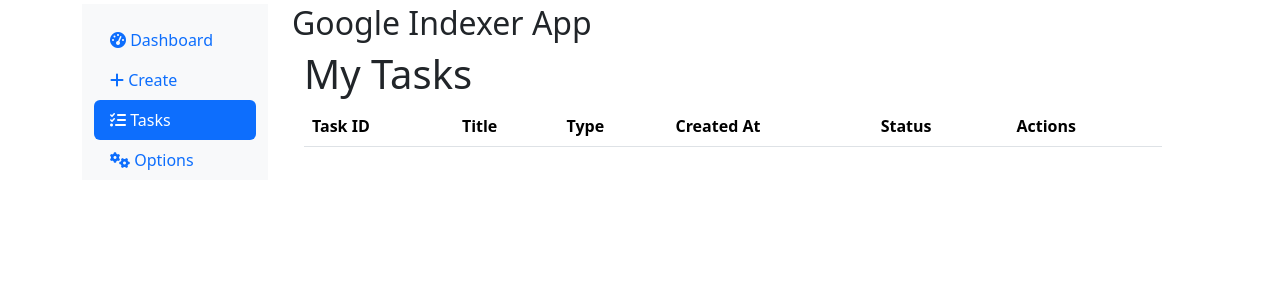
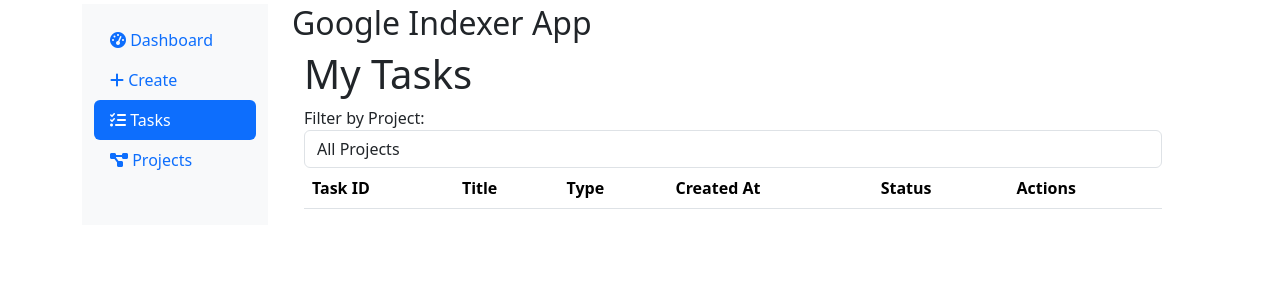
Before and after one commit to geopopos/custom_lander_v2, a Django app: page /google_indexer/task/list/ in a window 1280 px wide. Shown: the part 56-356 px from the top of the page. Run offline with Django 4.2, Linux system fonts and the light colour scheme; the visitor is signed in with stand-in values (Sample User, id 1); data that the repository does not hold is empty; parts of the project's set-up code (start-up, migrations or seed data) failed here and were passed over; some libraries are stand-ins or nearby versions.

Commit message:
added projects to the google indexer

```diff
--- a/custom_lander_creator_v2/google_indexer/urls.py
+++ b/custom_lander_creator_v2/google_indexer/urls.py
@@ -1,6 +1,11 @@
 from django.urls import path
 
 from .views import home_view
+from .views import project_create_view  # Add
+from .views import project_edit_view  # Add
+from .views import project_list_view  # Add
+from .views import project_membership_remove_view  # Add
+from .views import project_membership_view  # Add
 from .views import task_create_view  # Add
 from .views import task_detail_view  # Add
 from .views import task_list_view  # Add
@@ -13,4 +18,17 @@
     path("task/list/", task_list_view, name="task_list"),  # Add
     path("task/<str:task_id>/", task_detail_view, name="task_detail"),  # Add
     path("task/<str:task_id>/result/", task_result_view, name="task_result"),  # Add
+    path("project/list/", project_list_view, name="project_list"),  # Add
+    path("project/create/", project_create_view, name="project_create"),  # Add
+    path("project/<int:pk>/edit/", project_edit_view, name="project_edit"),  # Add
+    path(
+        "project/<int:pk>/membership/",
+        project_membership_view,
+        name="project_membership",
+    ),  # Add
+    path(
+        "project/<int:project_pk>/membership/<int:membership_pk>/remove/",
+        project_membership_remove_view,
+        name="project_membership_remove",
+    ),  # Add)
 ]
--- a/custom_lander_creator_v2/google_indexer/views.py
+++ b/custom_lander_creator_v2/google_indexer/views.py
@@ -14,10 +14,17 @@
 from django.shortcuts import render
 from django.views.generic import View
 
+from custom_lander_creator_v2.users.models import User
+
+from .forms import ProjectForm
+from .forms import ProjectMembershipForm
 from .forms import TaskForm
+from .models import Project
+from .models import ProjectMembership
 from .models import Task
 from .models import TaskResult
 from .models import TaskStatus
+from .tasks import send_email
 
 
 class HomeView(LoginRequiredMixin, View):
@@ -51,15 +58,16 @@
 
 class TaskCreateView(LoginRequiredMixin, View):
     def get(self, request, *args, **kwargs):
-        form = TaskForm()
+        form = TaskForm(user=request.user)
         return render(request, "google_indexer/task_form.html", {"form": form})
 
     def post(self, request, *args, **kwargs):
-        form = TaskForm(request.POST)
+        form = TaskForm(request.POST, user=request.user)
         if form.is_valid():
             title = form.cleaned_data["title"]
             task_type = form.cleaned_data["task_type"]
             urls = form.cleaned_data["urls"].splitlines()
+            project = form.cleaned_data["project"]
 
             # Fetch the API key from environment variables
             api_key = os.getenv("SPEEDYINDEX_API_KEY")
@@ -89,6 +97,7 @@
                 # Save the task to the database
                 Task.objects.create(
                     user=request.user,
+                    project=project,
                     task_id=task_id,
                     title=title,
                     task_type=task_type,
@@ -110,8 +119,20 @@
 
 class TaskListView(LoginRequiredMixin, View):
     def get(self, request, *args, **kwargs):
-        tasks = Task.objects.filter(user=request.user).order_by("-created_at")
-        return render(request, "google_indexer/task_list.html", {"tasks": tasks})
+        user_projects = Project.objects.filter(memberships__user=request.user)
+        project_id = request.GET.get("project_id")
+        if project_id:
+            tasks = Task.objects.filter(
+                user=request.user,
+                project_id=project_id,
+            ).order_by("-created_at")
+        else:
+            tasks = Task.objects.filter(user=request.user).order_by("-created_at")
+        return render(
+            request,
+            "google_indexer/task_list.html",
+            {"tasks": tasks, "projects": user_projects, "selected_project": project_id},
+        )
 
     def post(self, request, *args, **kwargs):
         task_id = request.POST.get("task_id")
@@ -258,3 +279,118 @@
 
 
 task_result_view = TaskResultView.as_view()
+
+
+class ProjectListView(LoginRequiredMixin, View):
+    def get(self, request, *args, **kwargs):
+        projects = Project.objects.filter(memberships__user=request.user)
+        return render(
+            request,
+            "google_indexer/project_list.html",
+            {"projects": projects},
+        )
+
+
+project_list_view = ProjectListView.as_view()
+
+
+class ProjectCreateView(LoginRequiredMixin, View):
+    def get(self, request, *args, **kwargs):
+        form = ProjectForm()
+        return render(request, "google_indexer/project_form.html", {"form": form})
+
+    def post(self, request, *args, **kwargs):
+        form = ProjectForm(request.POST)
+        if form.is_valid():
+            project = form.save(commit=False)
+            project.admin = request.user
+            project.save()
+            ProjectMembership.objects.create(
+                project=project,
+                user=request.user,
+                role="admin",
+            )
+            messages.success(request, "Project created successfully.")
+            return redirect("google_indexer:project_list")
+        return render(request, "google_indexer/project_form.html", {"form": form})
+
+
+project_create_view = ProjectCreateView.as_view()
+
+
+class ProjectEditView(LoginRequiredMixin, View):
+    def get(self, request, pk, *args, **kwargs):
+        project = get_object_or_404(Project, pk=pk, admin=request.user)
+        form = ProjectForm(instance=project)
+        return render(request, "google_indexer/project_form.html", {"form": form})
+
+    def post(self, request, pk, *args, **kwargs):
+        project = get_object_or_404(Project, pk=pk, admin=request.user)
+        form = ProjectForm(request.POST, instance=project)
+        if form.is_valid():
+            form.save()
+            messages.success(request, "Project updated successfully.")
+            return redirect("google_indexer:project_list")
+        return render(request, "google_indexer/project_form.html", {"form": form})
+
+
+project_edit_view = ProjectEditView.as_view()
+
+# views.py
+
+
+class ProjectMembershipView(LoginRequiredMixin, View):
+    def get(self, request, pk, *args, **kwargs):
+        project = get_object_or_404(Project, pk=pk, admin=request.user)
+        form = ProjectMembershipForm()
+        members = ProjectMembership.objects.filter(project=project)
+        return render(
+            request,
+            "google_indexer/project_membership.html",
+            {"form": form, "project": project, "members": members},
+        )
+
+    def post(self, request, pk, *args, **kwargs):
+        project = get_object_or_404(Project, pk=pk, admin=request.user)
+        form = ProjectMembershipForm(request.POST)
+        if form.is_valid():
+            email = form.cleaned_data["email"]
+            role = form.cleaned_data["role"]
+            user, created = User.objects.get_or_create(email=email)
+            if created:
+                user.username = email.split("@")[0]
+                user.save()
+
+            ProjectMembership.objects.create(project=project, user=user, role=role)
+            send_email.delay(
+                f"You were invited to join the project {project.name}",
+                "YES",
+                [email],
+            )
+            messages.success(request, "Member added successfully.")
+            return redirect("google_indexer:project_membership", pk=project.pk)
+        members = ProjectMembership.objects.filter(project=project)
+        return render(
+            request,
+            "google_indexer/project_membership.html",
+            {"form": form, "project": project, "members": members},
+        )
+
+
+project_membership_view = ProjectMembershipView.as_view()
+
+
+class ProjectMembershipRemoveView(LoginRequiredMixin, View):
+    def post(self, request, project_pk, membership_pk, *args, **kwargs):
+        project = get_object_or_404(Project, pk=project_pk, admin=request.user)
+        membership = get_object_or_404(
+            ProjectMembership,
+            pk=membership_pk,
+            project=project,
+        )
+        membership.delete()
+        messages.success(request, "Member removed successfully.")
+        return redirect("google_indexer:project_membership", pk=project.pk)
+
+
+project_membership_remove_view = ProjectMembershipRemoveView.as_view()
--- a/custom_lander_creator_v2/templates/google_indexer/google_indexer_base.html
+++ b/custom_lander_creator_v2/templates/google_indexer/google_indexer_base.html
@@ -35,10 +35,10 @@
               </a>
             </li>
             <li class="nav-item">
-              {% url 'custom_lander_creator:options' as options_url %}
-              <a class="nav-link {% if request.path == options_url %}active{% endif %}"
-                 href="{{ options_url }}">
-                <i class="fas fa-cogs"></i> Options
+              {% url 'google_indexer:project_list' as projects_url %}
+              <a class="nav-link {% if request.path == projects_url %}active{% endif %}"
+                 href="{{ projects_url }}">
+                <i class="fa-solid fa-diagram-project"></i> Projects
               </a>
             </li>
           </ul>
--- a/custom_lander_creator_v2/templates/google_indexer/task_list.html
+++ b/custom_lander_creator_v2/templates/google_indexer/task_list.html
@@ -6,6 +6,23 @@
 {% block inner_content %}
   <div class="container">
     <h1>My Tasks</h1>
+    <form method="get" action=".">
+      <div class="form-group">
+        <label for="project">Filter by Project:</label>
+        <select name="project_id"
+                id="project"
+                class="form-control"
+                onchange="this.form.submit()">
+          <option value="">All Projects</option>
+          {% for project in projects %}
+            <option value="{{ project.id }}"
+                    {% if project.id|stringformat:"s" == selected_project %}selected{% endif %}>
+              {{ project.name }}
+            </option>
+          {% endfor %}
+        </select>
+      </div>
+    </form>
     <table class="table table-striped">
       <thead>
         <tr>
```
Also changed, not shown: custom_lander_creator_v2/google_indexer/admin.py (+18 -2 lines), custom_lander_creator_v2/google_indexer/forms.py (+24 -0 lines), custom_lander_creator_v2/google_indexer/models.py (+52 -0 lines), custom_lander_creator_v2/google_indexer/tasks.py (added, +21 -0 lines), custom_lander_creator_v2/templates/google_indexer/project_form.html (added, +31 -0 lines), custom_lander_creator_v2/templates/google_indexer/project_list.html (added, +35 -0 lines), custom_lander_creator_v2/templates/google_indexer/project_membership.html (added, +41 -0 lines), custom_lander_creator_v2/custom_lander_creator/migrations/0003_alter_oauthtoken_refresh_token.py (added), custom_lander_creator_v2/google_indexer/migrations/0002_project_alter_task_title_projectmembership_and_more.py (added).
